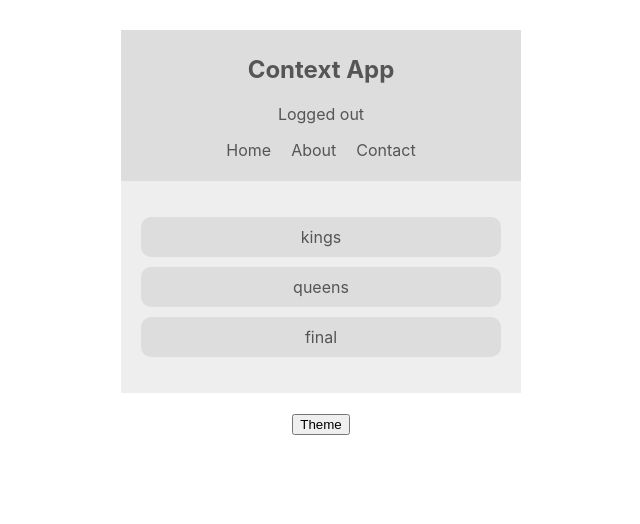
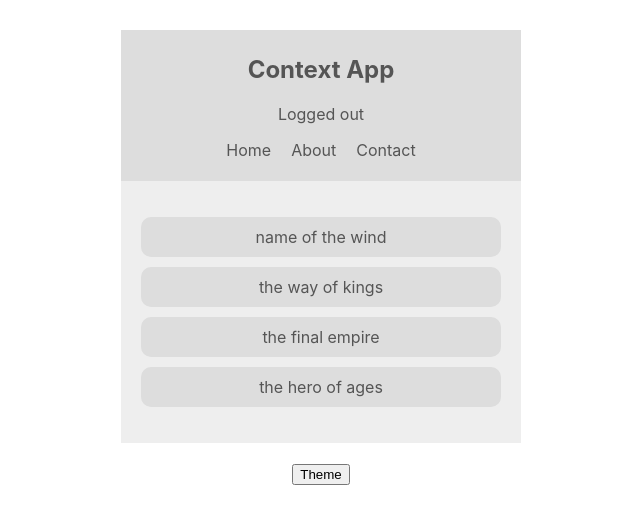
Before and after one commit to HugoBoxFr/react-context-class-component, a React (Create React App) app: page / in a window 1280 px wide. Shown: the top 524 px of the page, without its empty margins (319-959 px from the left). Built offline with nearby package versions, Linux system fonts and the light colour scheme.

Commit message:
lesson8: Creating Context with Functional Components

```diff
--- a/src/App.js
+++ b/src/App.js
@@ -3,6 +3,7 @@
 import Navbar from './components/Navbar';
 import ThemeToggle from './components/ThemeToggle';
 import AuthContextProvider from './context/AuthContext';
+import BookContextProvider from './context/BookContext';
 import ThemeContextProvider from './context/ThemeContext';
 
 function App() {
@@ -11,7 +12,9 @@
       <ThemeContextProvider>
         <AuthContextProvider>
           <Navbar />
-          <BookList />
+          <BookContextProvider>
+            <BookList />
+          </BookContextProvider>
           <ThemeToggle />
         </AuthContextProvider>
       </ThemeContextProvider>
--- a/src/components/BookList.js
+++ b/src/components/BookList.js
@@ -1,4 +1,5 @@
 import React, { useContext } from 'react'
+import { BookContext } from '../context/BookContext';
 import { ThemeContext } from '../context/ThemeContext';
 
 
@@ -23,14 +24,16 @@
 
 const BookList = () => {
     const { isLightTheme, light, dark } = useContext(ThemeContext);
+    const { books } = useContext(BookContext);
     const theme = isLightTheme ? light : dark;
+    console.log(books)
 
     return (
         <div className="book-list" style={{ background: theme.bg, color: theme.syntax }}>
             <ul>
-                <li style={{ background: theme.ui }}>kings</li>
-                <li style={{ background: theme.ui }}>queens</li>
-                <li style={{ background: theme.ui }}>final</li>
+                {books.map(book => {
+                    return <li key={book.id} style={{ background: theme.ui }}>{book.title}</li>
+                })}
             </ul>
         </div>
     )
--- /dev/null
+++ b/src/context/BookContext.js
@@ -0,0 +1,19 @@
+import React, { createContext, useState } from 'react';
+
+export const BookContext = createContext();
+
+const BookContextProvider = (props) => {
+    const [books, setBooks] = useState([
+        { title: 'name of the wind', id: 1 },
+        { title: 'the way of kings', id: 2 },
+        { title: 'the final empire', id: 3 },
+        { title: 'the hero of ages', id: 4 }
+    ])
+    return (
+        <BookContext.Provider value={{ books }}>
+            { props.children }
+        </BookContext.Provider>
+    );
+}
+
+export default BookContextProvider;
```
Also changed, not shown: 1 other file (tests, documents, lock files or other folders).
